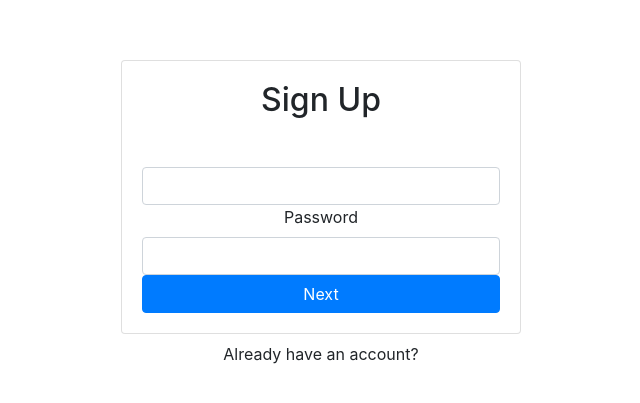
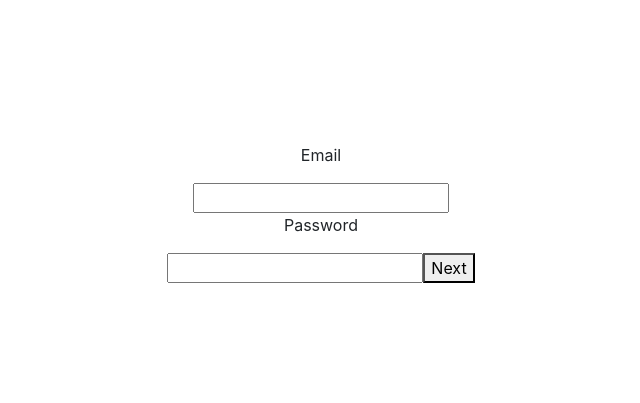
Before and after one commit to Kunle2021/Tradar, a React (Create React App) app: page / in a window 1280 px wide. Shown: the part 187-590 px from the top of the page, without its empty margins (319-959 px from the left). Built offline with nearby package versions, Linux system fonts and the light colour scheme.

Commit message:
Made the form move to the next page

```diff
--- a/package.json
+++ b/package.json
@@ -12,7 +12,8 @@
     "react-bootstrap": "^2.2.3",
     "react-dom": "^18.0.0",
     "react-scripts": "5.0.0",
-    "web-vitals": "^2.1.4"
+    "web-vitals": "^2.1.4",
+    "yup": "^0.32.11"
   },
   "scripts": {
     "start": "react-scripts start",
--- a/src/App.js
+++ b/src/App.js
@@ -1,11 +1,13 @@
 import logo from "./logo.svg";
 import "./App.css";
 import MultiStepForm from "./Components/MultiStepForm";
+import CheckForm from "./Components/CheckForm";
 
 function App() {
   return (
     <div className="App">
-      <MultiStepForm />
+      <MultiStepForm/>
+      {/* <CheckForm /> */}
     </div>
   );
 }
--- /dev/null
+++ b/src/Components/CheckForm.js
@@ -0,0 +1,139 @@
+import { useState } from "react";
+import { Formik, Field, ErrorMessage } from "formik";
+import * as Yup from "yup";
+import { Container } from "react-bootstrap";
+import { Form, Button, Card, Alert } from "react-bootstrap";
+
+export default function App() {
+  const [data, setData] = useState({
+    first_name: "",
+    last_name: "",
+    email: "",
+    password: "",
+  });
+  const [currentStep, setCurrentStep] = useState(0);
+
+  const makeRequest = (formData) => {
+    console.log("Form Submitted", formData);
+  };
+
+  const handleNextStep = (newData, final = false) => {
+    setData((prev) => ({ ...prev, ...newData }));
+
+    if (final) {
+      makeRequest(newData);
+      return;
+    }
+
+    setCurrentStep((prev) => prev + 1);
+  };
+
+  const handlePrevStep = (newData) => {
+    setData((prev) => ({ ...prev, ...newData }));
+    setCurrentStep((prev) => prev - 1);
+  };
+
+  const steps = [
+    <StepOne next={handleNextStep} data={data} />,
+    <StepTwo next={handleNextStep} prev={handlePrevStep} data={data} />,
+  ];
+
+  console.log("data", data);
+
+  return <div className="App">{steps[currentStep]}</div>;
+}
+
+const stepOneValidationSchema = Yup.object({
+  first_name: Yup.string().required().label("First name"),
+  last_name: Yup.string().required().label("Last name"),
+});
+
+const StepOne = (props) => {
+  const handleSubmit = (values) => {
+    props.next(values);
+  };
+
+  return (
+    <Formik
+      validationSchema={stepOneValidationSchema}
+      initialValues={props.data}
+      onSubmit={handleSubmit}
+    >
+      {() => (
+        <Form>
+          <>
+            <Card>
+              <Card.Body>
+                <h2 className="text-center mb-4">Sign Up</h2>
+                {<Alert variant="danger"></Alert>}
+                <Form>
+                  <Field>
+                    <Form.Label>Email</Form.Label>
+                    <Form.Control type="email" required />
+                  </Field>
+                  <Form.Group id="password">
+                    <Form.Label>Password</Form.Label>
+                    <Form.Control type="password"  required />
+                  </Form.Group>
+                  {/* <Form.Group id="password-confirm">
+                    <Form.Label>Password Confirmation</Form.Label>
+                    <Form.Control
+                      type="password"
+                      ref={passwordConfirmRef}
+                      required
+                      onChange={handleChange}
+                    />
+                  </Form.Group> */}
+                  <Button className="w-100" type="submit">
+                    Next
+                  </Button>
+                </Form>
+              </Card.Body>
+            </Card>
+            <div className="w-100 text-center mt-2">
+              Already have an account?
+            </div>
+          </>
+
+          <button type="submit">Next</button>
+        </Form>
+      )}
+    </Formik>
+  );
+};
+
+const stepTwoValidationSchema = Yup.object({
+  email: Yup.string().required().email().label("Email"),
+  password: Yup.string().required().label("Password"),
+});
+
+const StepTwo = (props) => {
+  const handleSubmit = (values) => {
+    props.next(values, true);
+  };
+
+  return (
+    <Formik
+      validationSchema={stepTwoValidationSchema}
+      initialValues={props.data}
+      onSubmit={handleSubmit}
+    >
+      {({ values }) => (
+        <Form>
+          <p>Email</p>
+          <Field name="email" />
+          <ErrorMessage name="email" />
+
+          <p>Password</p>
+          <Field name="password" />
+          <ErrorMessage name="password" />
+
+          <button type="button" onClick={() => props.prev(values)}>
+            Back
+          </button>
+          <button type="submit">Submit</button>
+        </Form>
+      )}
+    </Formik>
+  );
+};
--- a/src/Components/StepOne.js
+++ b/src/Components/StepOne.js
@@ -1,7 +1,7 @@
 import React, { useRef, useState } from "react";
-import { Formik, Field } from "formik";
+import { Formik, Form, Field, ErrorMessage } from "formik";
 
-import { Form, Button, Card, Alert } from "react-bootstrap";
+import { Button, Card, Alert } from "react-bootstrap";
 
 // Need to pass the values as props and split the form
 
@@ -14,6 +14,7 @@ const StepOne = (props) => {
 
   const handleSubmit = (values) => {
     props.next(values);
+    console.log(values);
   };
 
   return (
@@ -21,40 +22,18 @@ const StepOne = (props) => {
       <Formik
         initialValues={props.data}
         onSubmit={handleSubmit}
-        render={({ validate, errors }) => (
-          <>
-            <Card>
-              <Card.Body>
-                <h2 className="text-center mb-4">Sign Up</h2>
-                {error && <Alert variant="danger">{error}</Alert>}
-                <Form>
-                  <Form.Group id="email">
-                    <Form.Label>{props.data.email}</Form.Label>
-                    <Form.Control type="email" ref={emailRef} required />
-                  </Form.Group>
-                  <Form.Group id="password">
-                    <Form.Label>Password</Form.Label>
-                    <Form.Control type="password" ref={passwordRef} required />
-                  </Form.Group>
-                  {/* <Form.Group id="password-confirm">
-                    <Form.Label>Password Confirmation</Form.Label>
-                    <Form.Control
-                      type="password"
-                      ref={passwordConfirmRef}
-                      required
-                      onChange={handleChange}
-                    />
-                  </Form.Group> */}
-                  <Button disabled={loading} className="w-100" type="submit">
-                    Next
-                  </Button>
-                </Form>
-              </Card.Body>
-            </Card>
-            <div className="w-100 text-center mt-2">
-              Already have an account?
-            </div>
-          </>
+        render={({ handleSubmit, validate, errors }) => (
+          <Form>
+          <p>Email</p>
+          <Field name="email" />
+          <ErrorMessage name="email" />
+
+          <p>Password</p>
+          <Field name="password" />
+          <ErrorMessage name="password" />
+
+          <button type="submit">Next</button>
+        </Form>
         )}
       />
     </div>
--- a/src/Components/StepTwo.js
+++ b/src/Components/StepTwo.js
@@ -1,27 +1,31 @@
 import React, { useRef, useState } from "react";
-import { Formik, Field } from "formik";
+import { Formik, Form, Field, ErrorMessage } from "formik";
 
-import { Form, Button, Card, Alert } from "react-bootstrap";
+import { Card, Alert } from "react-bootstrap";
 
 // Need to pass the values as props and split the form
 
-export default function StepOne() {
+export default function StepOne(props) {
   const emailRef = useRef();
   const passwordRef = useRef();
   const passwordConfirmRef = useRef();
   const [error, setError] = useState("");
   const [loading, setLoading] = useState(false);
 
+  const handleSubmit = (values) => {
+    props.next(values);
+    console.log(values);
+  };
+
   return (
     <div>
+      <Card>
+        <Card.Body>
+          <h2 className="text-center mb-4">Sign Up</h2>
+          {error && <Alert variant="danger">{error}</Alert>}
           <Formik
-        initialValues={{
-          Company: "",
-          Experience: "", //dropdown in years
-          Location: "",
-          Contact: "",
-        }}
-        onSubmit={(values) => {
+            initialValues={props.data}
+            onSubmit={(handleSubmit) => {
               if (
                 values.Company &&
                 values.Experience &&
@@ -31,77 +35,29 @@ export default function StepOne() {
                 console.log("Registration created!!");
               }
             }}
-        render={({
-          handleChange,
-          handleSubmit,
-          handleBlur,
-          values,
-          errors,
-        }) => (
+            render={({ values, errors }) => (
               <>
-            <Card>
-              <Card.Body>
-                <h2 className="text-center mb-4">Sign Up</h2>
-                {error && <Alert variant="danger">{error}</Alert>}
                 <Form onSubmit={handleSubmit}>
-                  <Form.Group id="company">
-                    <Form.Label>Company</Form.Label>
-                    <Form.Control
-                      type="text"
-                      required
-                      onChange={handleChange}
-                    />
-                  </Form.Group>
+                  <p>Email</p>
+                  <Field name="email" />
+                  <ErrorMessage name="email" />
 
-                  <Form.Group id="experience">
-                    <Form.Label>Password</Form.Label>
-                    <Form.Control
-                      type="text"
-                      required
-                      onChange={handleChange}
-                    />
-                  </Form.Group>
-
-                  <Form.Group id="experience">
-                    <Form.Label>Experience(Years)</Form.Label>
-                    <Form.Control required onChange={handleChange} />
-                    <select class="form-control" id="YearSelect">
-                      <option>1</option>
-                      <option>2</option>
-                      <option>3</option>
-                      <option>4</option>
-                      <option>5+</option>
-                    </select>
-                  </Form.Group>
-
-                  <Form.Group id="location">
-                    <Form.Label>Location</Form.Label>
-                    <Form.Control
-                      type="text"
-                      required
-                      onChange={handleChange}
-                    />
-                  </Form.Group>
-                  <Form.Group id="contact">
-                    <Form.Label>Email</Form.Label>
-                    <Form.Control
-                      type="email"
-                      required
-                      onChange={handleChange}
-                    />
-                  </Form.Group>
-                  <Button disabled={loading} className="w-100" type="submit">
+                  <p>Password</p>
+                  <Field name="password" />
+                  <ErrorMessage name="password" />
+                  <button type="button" onClick={() => props.prev(values)}>
                     Back
-                  </Button>
+                  </button>
+                  <button type="submit">Next</button>
                 </Form>
-              </Card.Body>
-            </Card>
                 <div className="w-100 text-center mt-2">
                   Already have an account?
                 </div>
               </>
             )}
           />
+        </Card.Body>
+      </Card>
     </div>
   );
 }
```
Also changed, not shown: src/Components/MultiStepForm.js (+14 -9 lines), 1 other file (tests, documents, lock files or other folders). Lines whose indentation alone changed are shown as unchanged.
